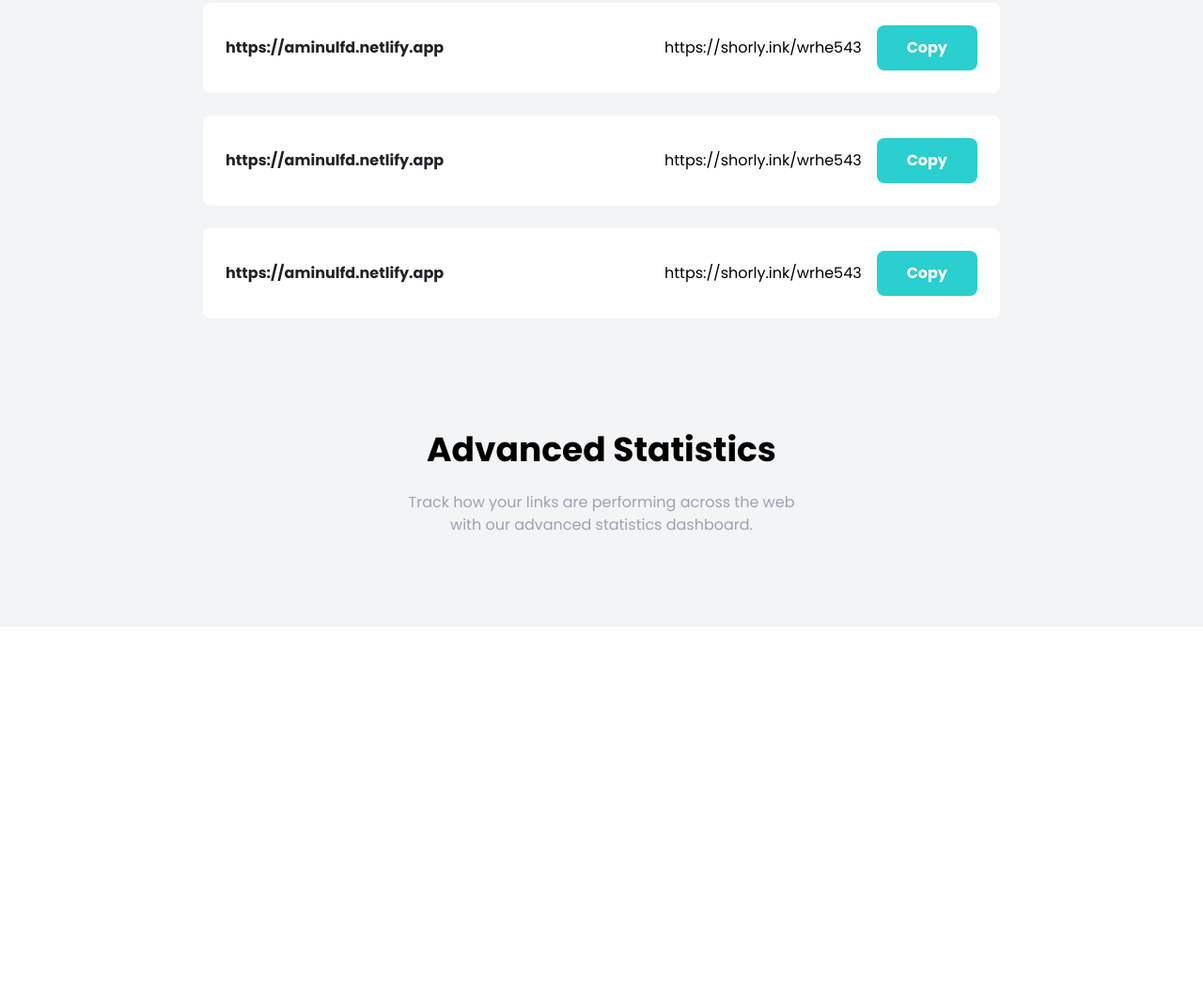
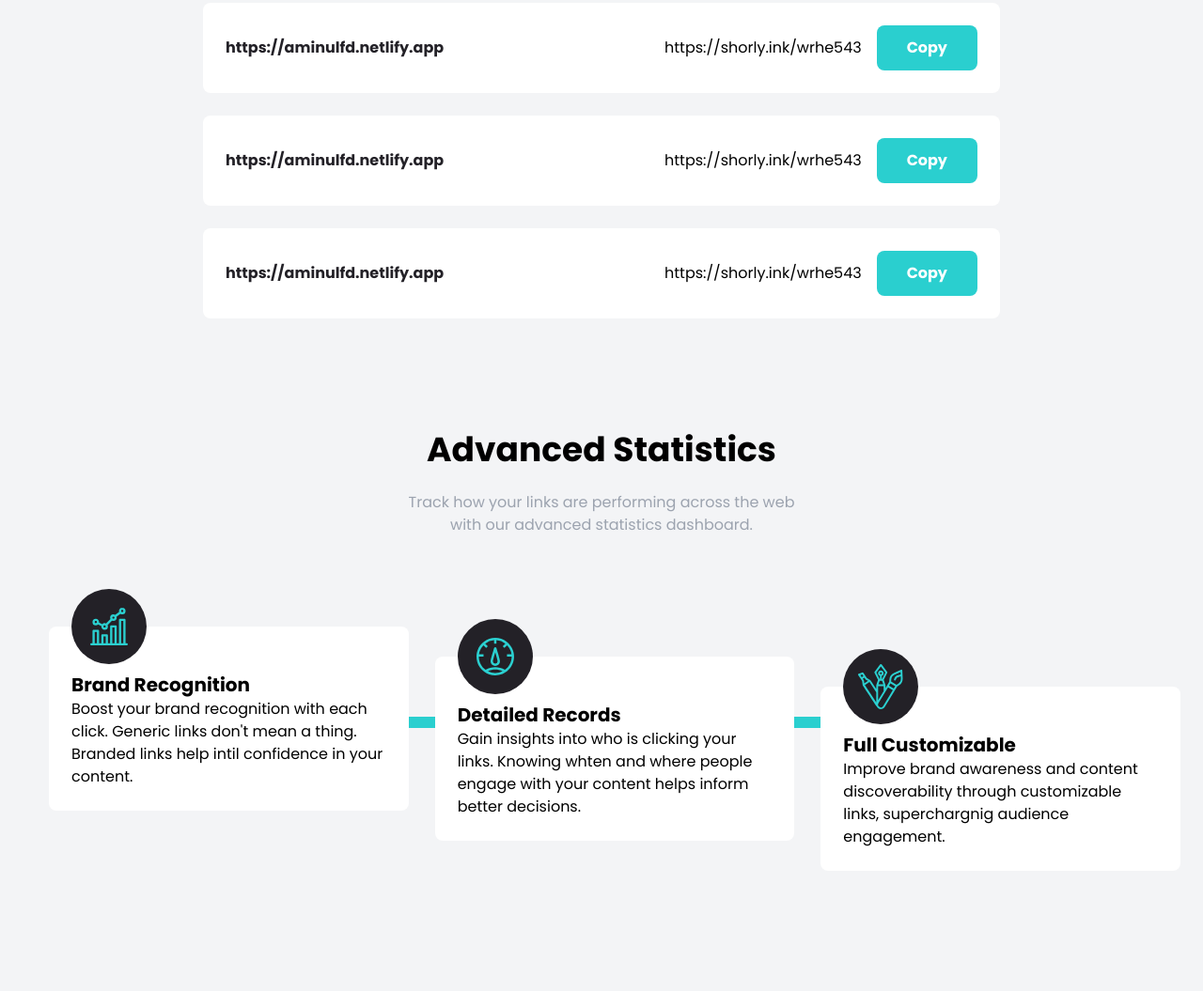
Before and after one commit to aminulds/shortly, a website: page index.html in a window 1280 px wide. Shown: the part 833-1888 px from the top of the page at 94% size. Before the commit the page ends 1500 px from the top, so only its background shows below. Drawn offline with Linux system fonts and the light colour scheme.

Commit message:
feature section done

```diff
--- a/index.html
+++ b/index.html
@@ -127,6 +127,59 @@
 			</div>
 		</section>
 
+		<!-- Feature Section -->
+		<section id="features" class="pb-32 bg-gray-100">
+			<div class="container relative flex flex-col items-start px-6 mx-auto md:flex-row md:space-x-7">
+				<!-- Horizontal Line -->
+				<div class="hidden md:block absolute top-24 w-10/12 left-16 h-3 bg-cyan"></div>
+				<!-- Vertical Line -->
+				<div class="absolute w-2 h-full left-1/2 -ml-1 bg-cyan md:hidden"></div>
+
+				<!-- Feature Item 1 -->
+				<div class="relative flex flex-col p-6 spxy6
+				 bg-white rounded-lg md:w-1/3">
+					<!-- Icon -->
+					<div class="absolute -ml-10 left-1/2 -top-10 md:left-16">
+						<div class="flex items-center justify-center w-20 h-20 p-4 rounded-full bg-veryDarkViolet">
+							<img src="images/icon-brand-recognition.svg" alt="icon-brand-recognition">
+						</div>
+					</div>
+
+					<h5 class="pt-6 text-xl font-bold text-center capitalize md:text-left">Brand Recognition</h5>
+					<p>Boost your brand recognition with each click. Generic links don't mean a thing. Branded links help intil confidence in your content.</p>
+				</div>
+
+				<!-- Feature Item 2 -->
+				<div class="relative flex flex-col mt-24 p-6 spxy6
+				 bg-white rounded-lg md:w-1/3 md:mt-8">
+					<!-- Icon -->
+					<div class="absolute -ml-10 left-1/2 -top-10 md:left-16">
+						<div class="flex items-center justify-center w-20 h-20 p-4 rounded-full bg-veryDarkViolet">
+							<img src="images/icon-detailed-records.svg" alt="icon-detailed-records">
+						</div>
+					</div>
+
+					<h5 class="pt-6 text-xl font-bold text-center capitalize md:text-left">Detailed Records</h5>
+					<p>Gain insights into who is clicking your links. Knowing whten and where people engage with your content helps inform better decisions.</p>
+				</div>
+
+				<!-- Feature Item 3 -->
+				<div class="relative flex flex-col mt-24 p-6 spxy6
+				 bg-white rounded-lg md:w-1/3 md:mt-16">
+					<!-- Icon -->
+					<div class="absolute -ml-10 left-1/2 -top-10 md:left-16">
+						<div class="flex items-center justify-center w-20 h-20 p-4 rounded-full bg-veryDarkViolet">
+							<img src="images/icon-fully-customizable.svg" alt="icon-fully-customizable">
+						</div>
+					</div>
+
+					<h5 class="pt-6 text-xl font-bold text-center capitalize md:text-left">Full Customizable</h5>
+					<p>Improve brand awareness and content discoverability through customizable links, superchargnig audience engagement.</p>
+				</div>
+
+			</div>
+		</section>
+
 
 		<!-- Main JS -->
 		<script src="js/script.js"></script>
```
Also changed, not shown: css/style.css.
